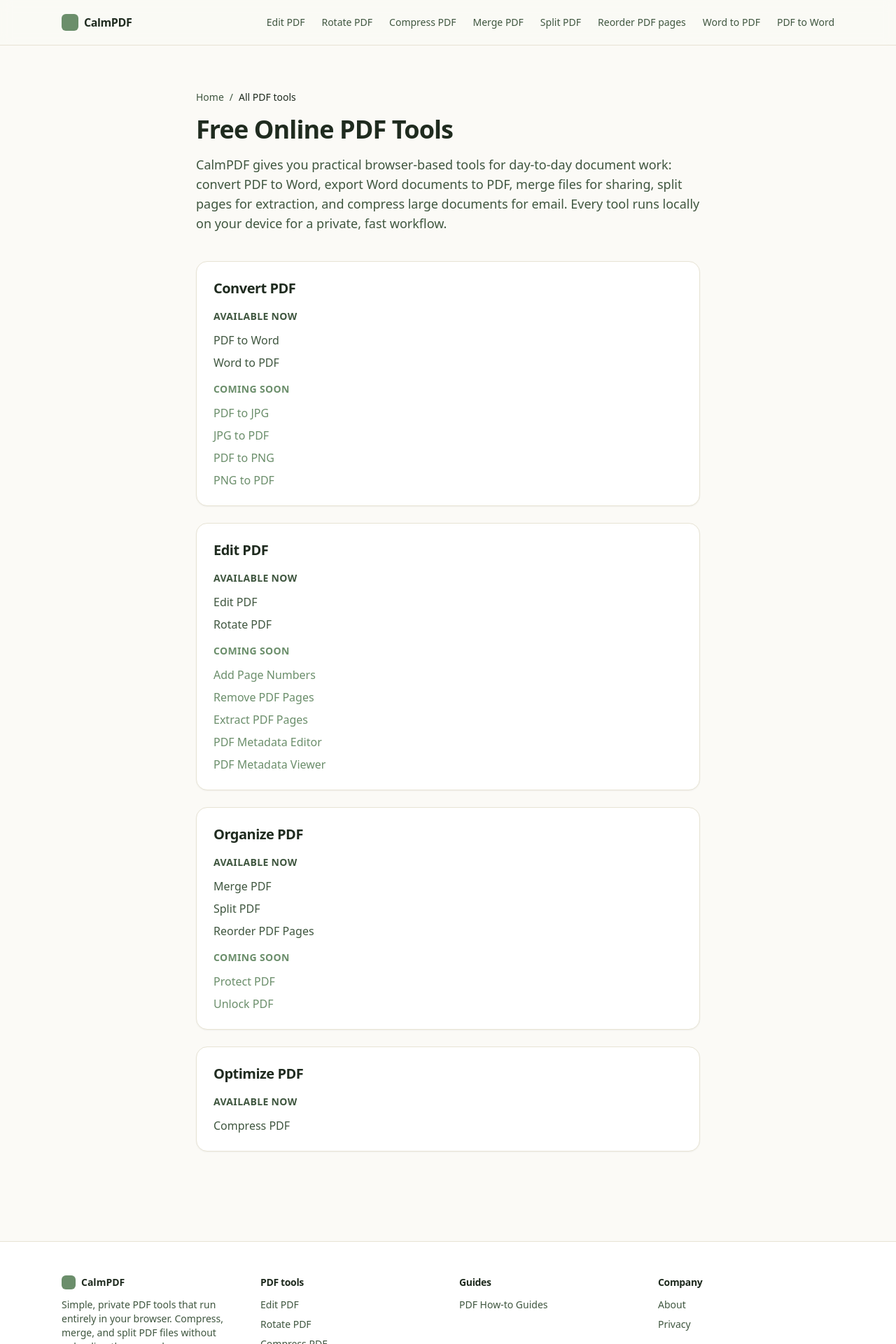
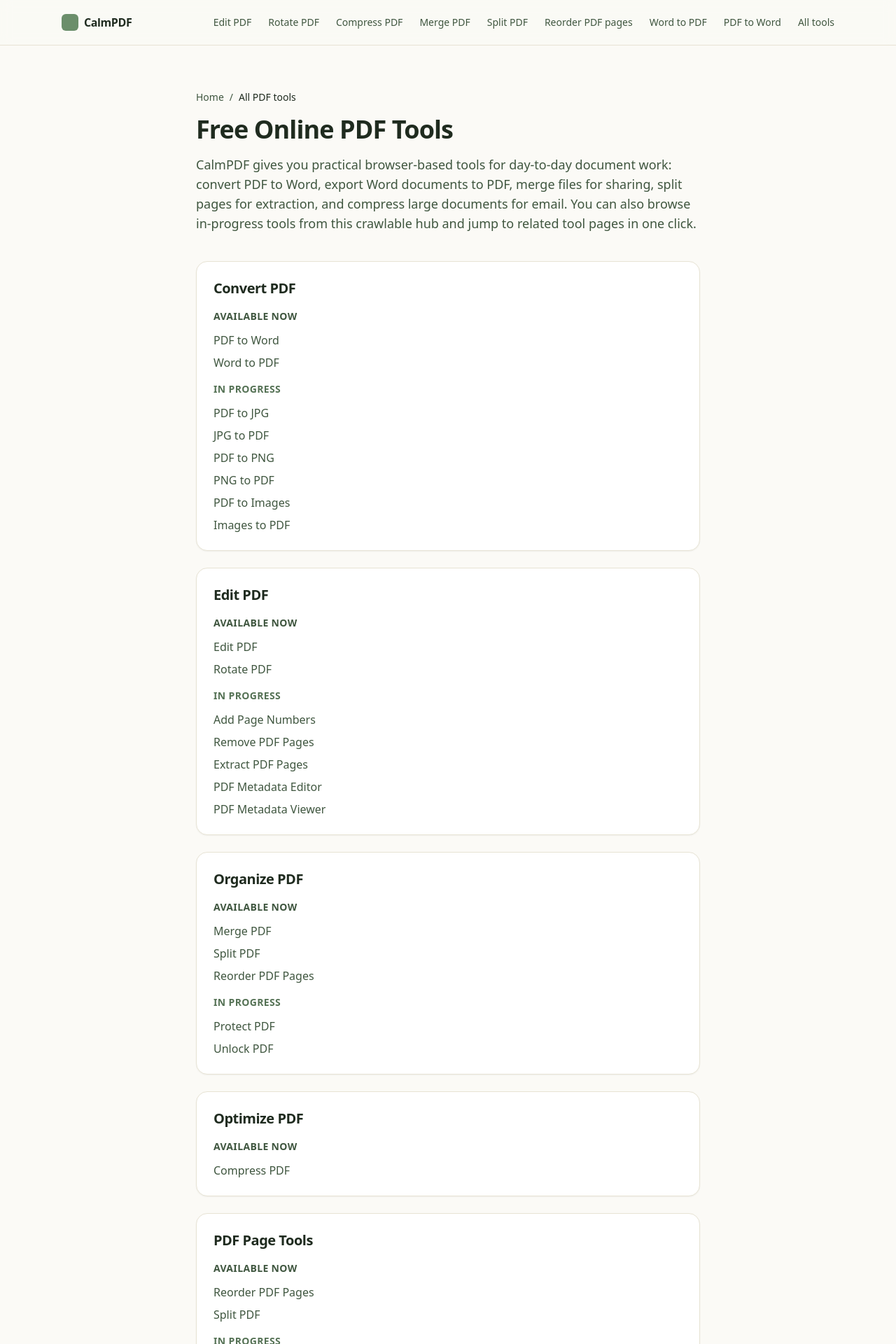
Before and after one commit to lorenzo-gu/calmpdf, a Next.js app: page /tools in a window 1280 px wide. Shown: the top 1920 px of the page at 70% size. Built offline with nearby package versions, Linux system fonts and the light colour scheme.

Commit message:
Improve tool discoverability across hubs and navigation

```diff
--- a/src/app/page.tsx
+++ b/src/app/page.tsx
@@ -4,6 +4,13 @@ import { TOOLS } from "@/content/tools";
 import { SITE } from "@/lib/site";
 
 export default function HomePage() {
+  const inProgressTools = [
+    { href: "/extract-pdf-pages", label: "Extract PDF Pages" },
+    { href: "/pdf-to-jpg", label: "PDF to JPG" },
+    { href: "/jpg-to-pdf", label: "JPG to PDF" },
+    { href: "/pdf-metadata-editor", label: "PDF Metadata Editor" },
+  ];
+
   return (
     <>
       <section className="mx-auto max-w-content px-4 md:px-6 pt-14 md:pt-20 pb-14 md:pb-16 text-center">
@@ -36,7 +43,7 @@ export default function HomePage() {
       <section className="mx-auto max-w-content px-4 md:px-6 py-12" id="tools">
         <h2 className="text-2xl md:text-3xl font-semibold">Every tool you need</h2>
         <p className="mt-2 text-sage-700 max-w-2xl">
-          A small, focused set of PDF tools that just work. More coming soon.
+          A focused set of PDF tools that just work, plus in-progress pages you can already browse.
         </p>
 
         <div className="mt-8 grid gap-4 sm:grid-cols-2 md:grid-cols-3">
@@ -47,6 +54,24 @@ export default function HomePage() {
               <p className="mt-1 text-sm text-sage-700">{t.tagline}</p>
             </Link>
           ))}
+        </div>
+      </section>
+
+      <section className="mx-auto max-w-content px-4 md:px-6 py-8">
+        <div className="card">
+          <h2 className="text-xl font-semibold">Explore in-progress tools</h2>
+          <p className="mt-2 text-sage-700">
+            Follow new tool rollouts from one place and jump across related workflows.
+          </p>
+          <ul className="mt-4 grid gap-3 sm:grid-cols-2">
+            {inProgressTools.map((tool) => (
+              <li key={tool.href}>
+                <Link href={tool.href} className="text-sage-800 no-underline hover:underline">
+                  {tool.label}
+                </Link>
+              </li>
+            ))}
+          </ul>
         </div>
       </section>
 
--- a/src/app/tools/page.tsx
+++ b/src/app/tools/page.tsx
@@ -7,7 +7,7 @@ type ToolLink = { href: string; label: string };
 type ToolGroup = {
   title: string;
   active: ToolLink[];
-  comingSoon?: ToolLink[];
+  inProgress?: ToolLink[];
 };
 
 const TOOL_GROUPS: ToolGroup[] = [
@@ -17,11 +17,13 @@ const TOOL_GROUPS: ToolGroup[] = [
       { href: "/pdf-to-word", label: TOOL_NAMES.pdfToWord },
       { href: "/docx-to-pdf", label: TOOL_NAMES.wordToPdf },
     ],
-    comingSoon: [
+    inProgress: [
       { href: "/pdf-to-jpg", label: "PDF to JPG" },
       { href: "/jpg-to-pdf", label: "JPG to PDF" },
       { href: "/pdf-to-png", label: "PDF to PNG" },
       { href: "/png-to-pdf", label: "PNG to PDF" },
+      { href: "/pdf-to-images", label: "PDF to Images" },
+      { href: "/images-to-pdf", label: "Images to PDF" },
     ],
   },
   {
@@ -30,7 +32,7 @@ const TOOL_GROUPS: ToolGroup[] = [
       { href: "/edit-pdf", label: "Edit PDF" },
       { href: "/rotate-pdf", label: "Rotate PDF" },
           ],
-    comingSoon: [
+    inProgress: [
       { href: "/add-page-numbers-to-pdf", label: "Add Page Numbers" },
       { href: "/remove-pdf-pages", label: "Remove PDF Pages" },
       { href: "/extract-pdf-pages", label: "Extract PDF Pages" },
@@ -45,7 +47,7 @@ const TOOL_GROUPS: ToolGroup[] = [
       { href: "/split-pdf", label: "Split PDF" },
       { href: "/reorder-pdf-pages", label: "Reorder PDF Pages" },
     ],
-    comingSoon: [
+    inProgress: [
       { href: "/protect-pdf", label: "Protect PDF" },
       { href: "/unlock-pdf", label: "Unlock PDF" },
     ],
@@ -53,6 +55,18 @@ const TOOL_GROUPS: ToolGroup[] = [
   {
     title: "Optimize PDF",
     active: [{ href: "/compress-pdf", label: "Compress PDF" }],
+  },
+  {
+    title: "PDF Page Tools",
+    active: [
+      { href: "/reorder-pdf-pages", label: "Reorder PDF Pages" },
+      { href: "/split-pdf", label: "Split PDF" },
+    ],
+    inProgress: [
+      { href: "/extract-pdf-pages", label: "Extract PDF Pages" },
+      { href: "/remove-pdf-pages", label: "Remove PDF Pages" },
+      { href: "/add-page-numbers-to-pdf", label: "Add Page Numbers" },
+    ],
   },
 ];
 
@@ -84,8 +98,8 @@ export default function ToolsPage() {
       <p className="mt-4 text-lg text-sage-700">
         CalmPDF gives you practical browser-based tools for day-to-day document work: convert PDF to
         Word, export Word documents to PDF, merge files for sharing, split pages for extraction, and
-        compress large documents for email. Every tool runs locally on your device for a private,
-        fast workflow.
+        compress large documents for email. You can also browse in-progress tools from this crawlable
+        hub and jump to related tool pages in one click.
       </p>
 
       <section className="mt-10 space-y-6" aria-label="PDF tool categories">
@@ -106,13 +120,15 @@ export default function ToolsPage() {
               </ul>
             </div>
 
-            {group.comingSoon && group.comingSoon.length > 0 && (
+            {group.inProgress && group.inProgress.length > 0 && (
               <div>
-                <h3 className="text-sm font-semibold uppercase tracking-wide text-sage-500">Coming soon</h3>
+                <h3 className="text-sm font-semibold uppercase tracking-wide text-sage-600">In progress</h3>
                 <ul className="mt-3 space-y-2">
-                  {group.comingSoon.map((link) => (
-                    <li key={link.href} className="text-sage-500">
-                      <span aria-label={`${link.label} coming soon`}>{link.label}</span>
+                  {group.inProgress.map((link) => (
+                    <li key={link.href}>
+                      <Link href={link.href} className="text-sage-700 no-underline hover:underline">
+                        {link.label}
+                      </Link>
                     </li>
                   ))}
                 </ul>
--- a/src/components/Footer.tsx
+++ b/src/components/Footer.tsx
@@ -8,7 +8,11 @@ const FOOTER_TOOL_LINKS = [
   { href: "/compress-pdf", label: "Compress PDF" },
   { href: "/merge-pdf", label: "Merge PDF" },
   { href: "/split-pdf", label: "Split PDF" },
+  { href: "/reorder-pdf-pages", label: "Reorder PDF Pages" },
   { href: "/pdf-to-word", label: TOOL_NAMES.pdfToWord },
+  { href: "/docx-to-pdf", label: TOOL_NAMES.wordToPdf },
+  { href: "/extract-pdf-pages", label: "Extract PDF Pages" },
+  { href: "/jpg-to-pdf", label: "JPG to PDF" },
   { href: "/tools", label: HUB_LABELS.tools },
 ] as const;
 
--- a/src/components/Header.tsx
+++ b/src/components/Header.tsx
@@ -1,13 +1,10 @@
 "use client";
 
 import Link from "next/link";
-import { useState } from "react";
 import { SITE } from "@/lib/site";
 import { TOOLS } from "@/content/tools";
 
 export function Header() {
-  const [isMobileToolsOpen, setIsMobileToolsOpen] = useState(false);
-
   return (
     <header className="border-b border-sand-200 bg-sand-50/80 backdrop-blur sticky top-0 z-40">
       <div className="mx-auto max-w-content px-4 md:px-6 h-16 flex items-center justify-between gap-3">
@@ -21,8 +18,8 @@ export function Header() {
               {t.h1}
             </Link>
           ))}
-          <Link href="/tools" className="text-sage-700 no-underline hover:text-sage-900 sm:hidden whitespace-nowrap">
-            More
+          <Link href="/tools" className="text-sage-700 no-underline hover:text-sage-900 whitespace-nowrap">
+            All tools
           </Link>
         </nav>
         <Link href="/tools" className="md:hidden text-sm font-medium text-sage-700 no-underline hover:text-sage-900">
--- a/src/components/PublicRouteLanding.tsx
+++ b/src/components/PublicRouteLanding.tsx
@@ -7,6 +7,12 @@ type PublicRouteLandingProps = {
 };
 
 export function PublicRouteLanding({ title, description, related = [] }: PublicRouteLandingProps) {
+  const hubLinks = [
+    { href: "/tools", label: "All PDF Tools" },
+    { href: "/how-to", label: "How-to Guides" },
+  ];
+  const relatedLinks = [...related, ...hubLinks];
+
   return (
     <article className="mx-auto max-w-3xl px-4 md:px-6 py-16">
       <nav aria-label="Breadcrumb" className="text-sm text-sage-700">
@@ -26,11 +32,11 @@ export function PublicRouteLanding({ title, description, related = [] }: PublicR
         </p>
       </div>
 
-      {related.length > 0 && (
+      {relatedLinks.length > 0 && (
         <section className="mt-8">
           <h2 className="text-xl font-semibold">Related pages</h2>
           <ul className="mt-3 grid gap-3 md:grid-cols-2">
-            {related.map((item) => (
+            {relatedLinks.map((item) => (
               <li key={item.href}>
                 <Link href={item.href} className="card block no-underline hover:border-sage-300 transition-colors">
                   {item.label}
```
